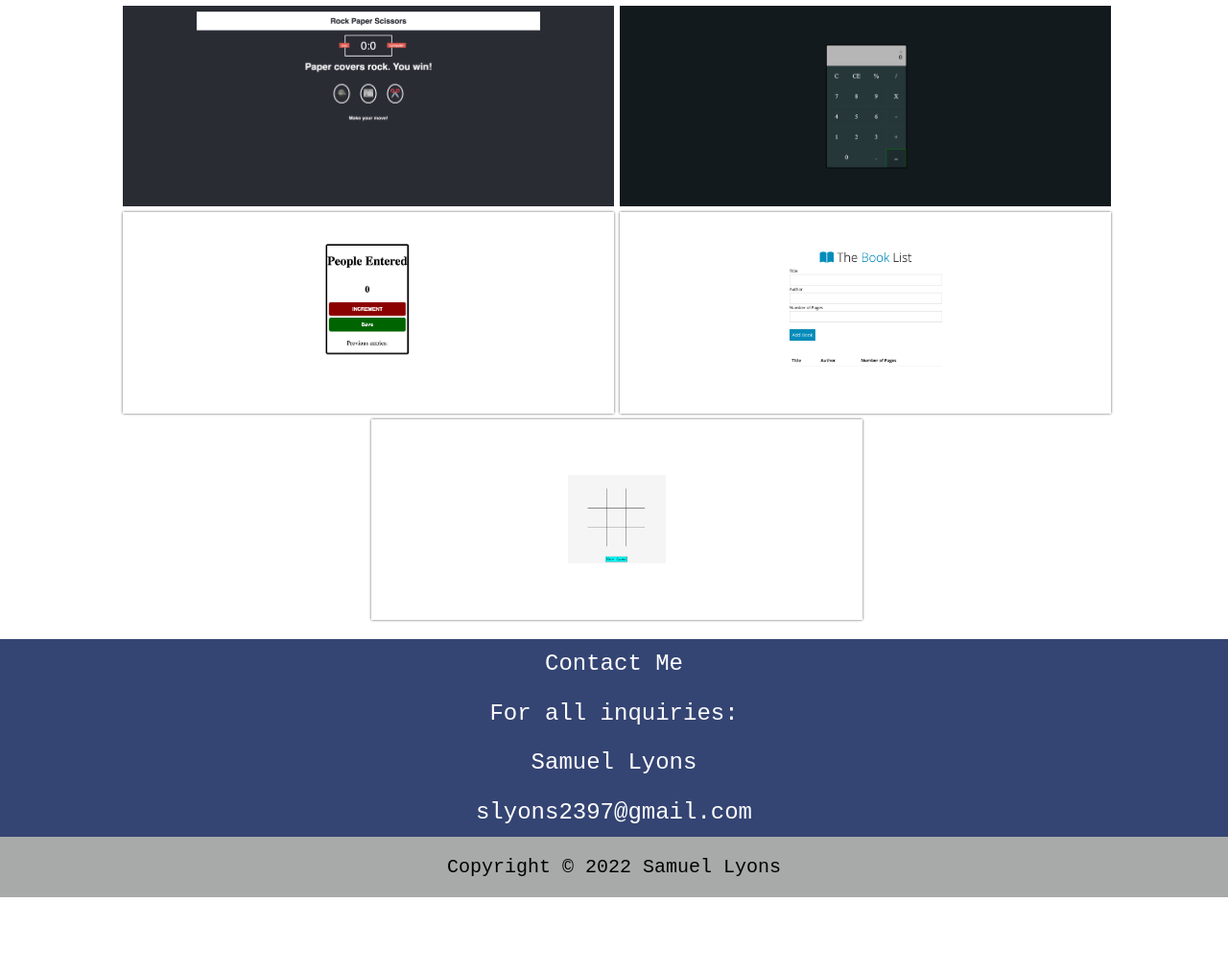
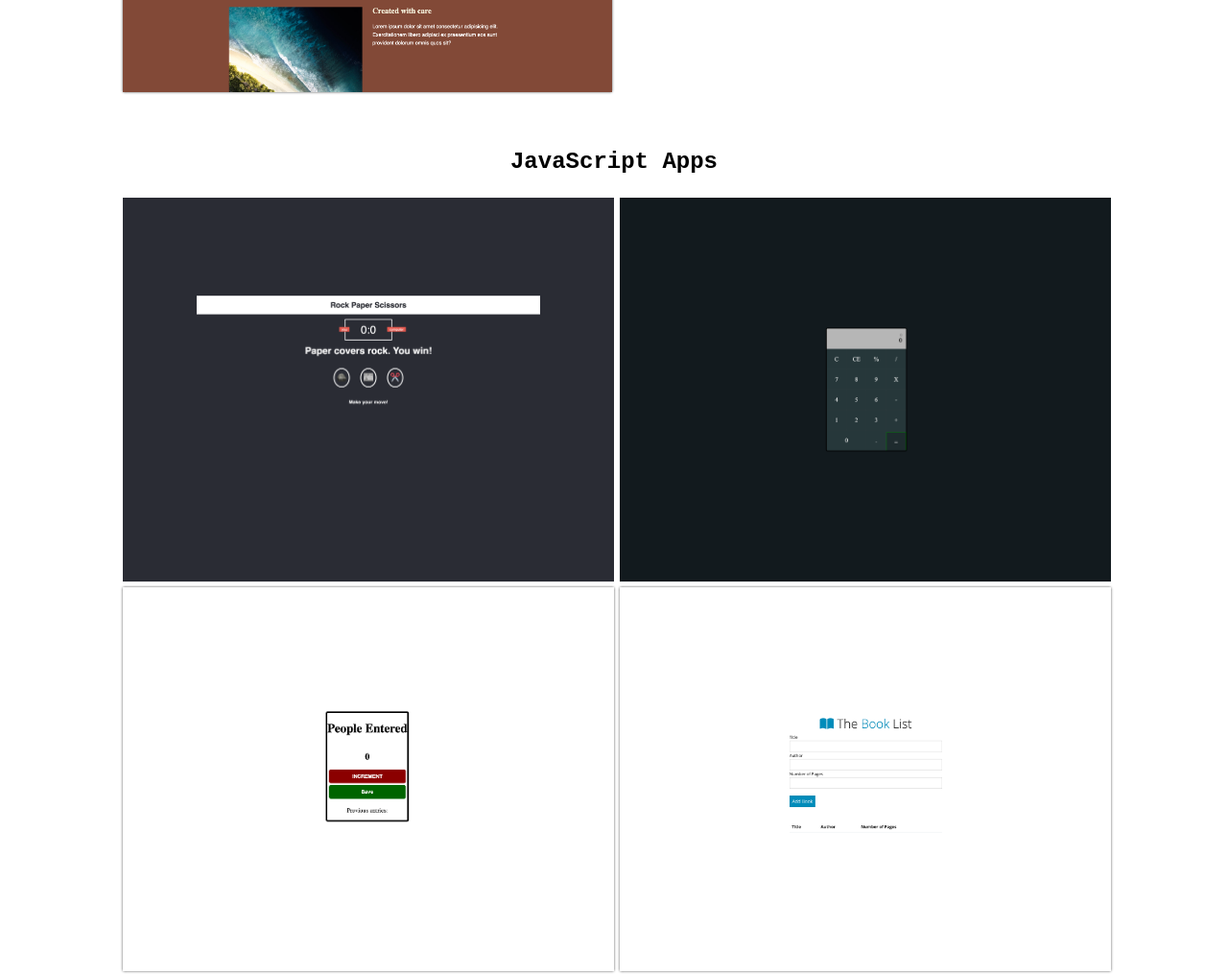
Before and after one commit to Slyons2397/portfolio, a plain HTML site: page index.html in a window 1280 px wide. Shown: the part 1660-2675 px from the top of the page at 96% size. Before the commit the page ends 2595 px from the top, so only its background shows below. Drawn offline with Linux system fonts and the light colour scheme.

Commit message:
updated CSS

```diff
--- a/style.css
+++ b/style.css
@@ -81,6 +81,7 @@ h1 {
     filter: blur(.04rem);
     box-shadow: .1px .1px 3px .2px;
     font-size: 0;
+    height: 50vh;
 }
 
 #container-1:hover {
@@ -106,6 +107,8 @@ h1 {
     filter: blur(.04rem);
     box-shadow: .1px .1px 3px .2px;
     font-size: 0;
+    height: 50vh;
+
 
 
 }
@@ -157,6 +160,8 @@ h1 {
     filter: blur(.04rem);
     box-shadow: .1px .1px 3px .2px;
     font-size: 0;
+    height: 50vh;
+
 }
 
 #container-5:hover {
@@ -181,6 +186,8 @@ h1 {
     filter: blur(.04rem);
     box-shadow: .1px .1px 3px .2px;
     font-size: 0;
+    height: 50vh;
+
 }
 
 #container-6:hover {
@@ -204,6 +211,8 @@ h1 {
     filter: blur(.04rem);
     box-shadow: .1px .1px 3px .2px;
     font-size: 0;
+    height: 50vh;
+
 }
 
 #container-7:hover {
@@ -221,6 +230,7 @@ h1 {
     display: grid;
     justify-items: center;
     height:10vh;
+    margin-top: 25vh;
 
 }
 
@@ -249,6 +259,8 @@ h1 {
     width: 40vw;
     color: white;
     font-size: 0;
+    height: 50vh;
+
 }
 
 #container-9:hover {
@@ -275,6 +287,8 @@ h1 {
     box-shadow: .1px .1px 3px .2px;
     width: 40vw;
     font-size: 0;
+    height: 50vh;
+
 
 }
 
@@ -303,6 +317,8 @@ h1 {
     width: 40vw;
     color: white;
     font-size: 0;
+    height: 50vh;
+
 
 }
 
@@ -328,6 +344,8 @@ h1 {
     box-shadow: .1px .1px 3px .2px;
     width: 40vw;
     font-size: 0;
+    height: 50vh;
+
 
 }
 
@@ -354,6 +372,7 @@ h1 {
     box-shadow: .1px .1px 3px .2px;
     width: 40vw;
     font-size: 0;
+    height: 50vh;
 
 }
 
@@ -377,7 +396,7 @@ h1 {
     color: white;
     line-height: .15;
     font-size: 1.5rem;
-    margin-top:20px;
+    margin-top:120vh;
 }
 
 #footer {
```
